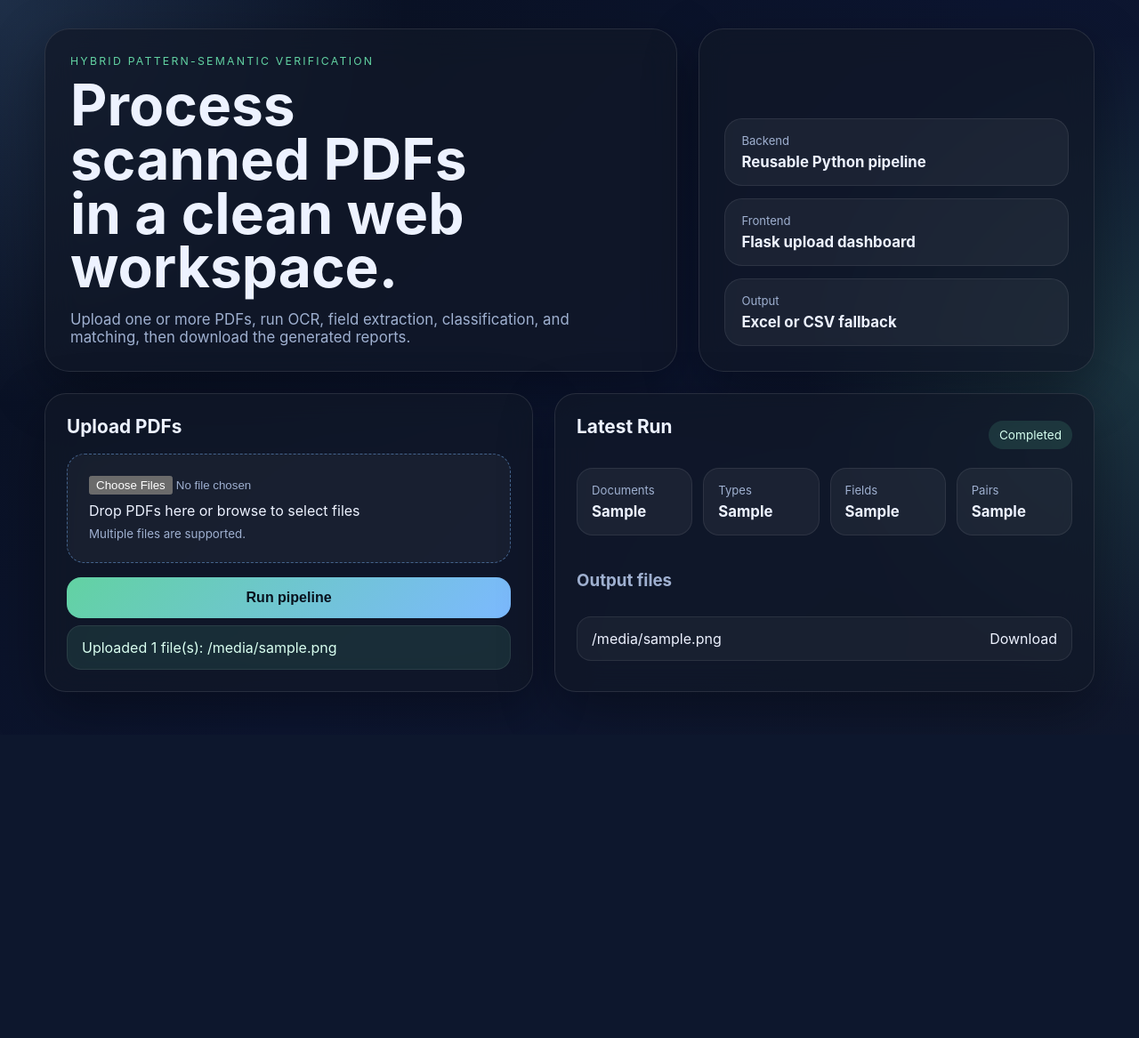
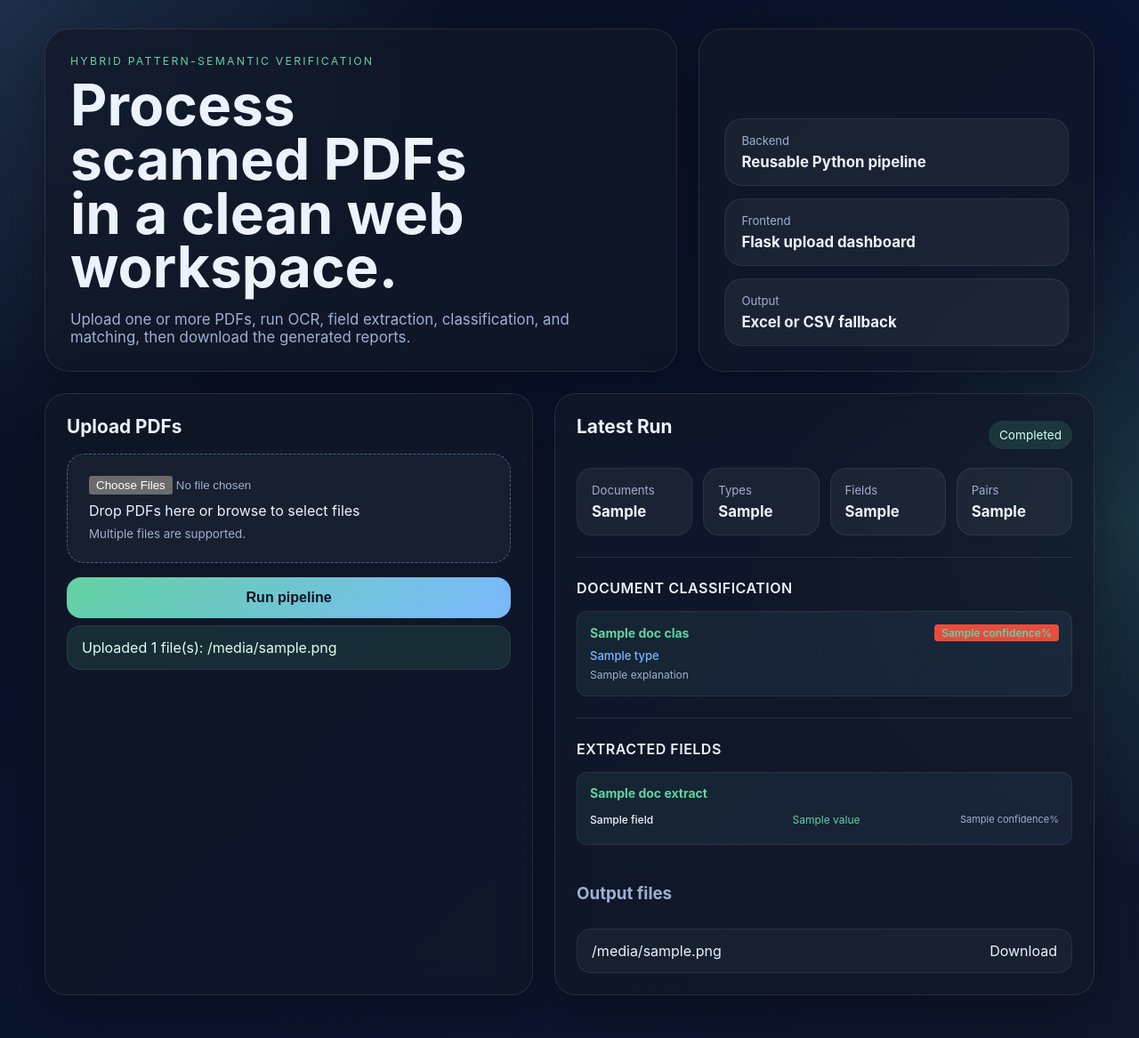
Before and after one commit to AninditaGarai/intelligent_document_automation-main, a Flask app: template intelligent_document_automation-main/templates/index.html in a window 1280 px wide. Shown: the whole page at 89% size. Before the commit the page ends 780 px from the top, so only its background shows below. Run offline with Flask 3, Linux system fonts and the light colour scheme; the template is opened without the code that fills it: most values are stand-ins (such as "Sample title", 1, 10 or a date in 2020).

Commit message:
Fix backend: improve metrics calculation, add field extraction display, and enhance UI with detailed extraction results

```diff
--- a/intelligent_document_automation-main/static/styles.css
+++ b/intelligent_document_automation-main/static/styles.css
@@ -258,3 +258,124 @@ button {
     max-width: none;
   }
 }
+
+/* Details Section Styling */
+.details-section {
+  margin-top: 24px;
+  padding-top: 24px;
+  border-top: 1px solid var(--panel-border);
+}
+
+.details-section h3 {
+  margin: 0 0 16px 0;
+  font-size: 16px;
+  font-weight: 600;
+  color: var(--text);
+  text-transform: uppercase;
+  letter-spacing: 0.5px;
+}
+
+.details-grid {
+  display: grid;
+  grid-template-columns: repeat(auto-fit, minmax(300px, 1fr));
+  gap: 12px;
+  margin-bottom: 24px;
+}
+
+.detail-card {
+  background: linear-gradient(135deg, rgba(98, 210, 162, 0.08), rgba(124, 185, 255, 0.08));
+  border: 1px solid rgba(255, 255, 255, 0.08);
+  border-radius: 12px;
+  padding: 14px;
+  transition: all 0.2s ease;
+}
+
+.detail-card:hover {
+  background: linear-gradient(135deg, rgba(98, 210, 162, 0.12), rgba(124, 185, 255, 0.12));
+  border-color: rgba(255, 255, 255, 0.15);
+}
+
+.detail-header {
+  display: flex;
+  justify-content: space-between;
+  align-items: center;
+  margin-bottom: 8px;
+  gap: 8px;
+}
+
+.detail-header strong {
+  color: var(--accent);
+  font-size: 14px;
+  flex: 1;
+  overflow: hidden;
+  text-overflow: ellipsis;
+  white-space: nowrap;
+}
+
+.confidence-badge {
+  font-size: 12px;
+  font-weight: 600;
+  padding: 2px 8px;
+  border-radius: 4px;
+  background-color: rgba(98, 210, 162, 0.2);
+  color: var(--accent);
+  white-space: nowrap;
+}
+
+.detail-type {
+  margin: 4px 0;
+  font-size: 13px;
+  color: var(--accent-2);
+  font-weight: 500;
+}
+
+.detail-explanation {
+  margin: 6px 0 0 0;
+  font-size: 12px;
+  color: var(--muted);
+  line-height: 1.4;
+}
+
+.field-list {
+  list-style: none;
+  margin: 8px 0 0 0;
+  padding: 0;
+  font-size: 12px;
+}
+
+.field-list li {
+  display: flex;
+  justify-content: space-between;
+  align-items: center;
+  gap: 8px;
+  padding: 6px 0;
+  border-bottom: 1px solid rgba(255, 255, 255, 0.05);
+  margin-bottom: 4px;
+}
+
+.field-list li:last-child {
+  border-bottom: none;
+  margin-bottom: 0;
+}
+
+.field-name {
+  font-weight: 500;
+  color: var(--text);
+  flex: 0 0 auto;
+}
+
+.field-value {
+  flex: 1;
+  text-align: right;
+  color: var(--accent);
+  overflow: hidden;
+  text-overflow: ellipsis;
+  white-space: nowrap;
+  max-width: 120px;
+}
+
+.field-confidence {
+  font-size: 11px;
+  color: var(--muted);
+  flex: 0 0 auto;
+}
--- a/intelligent_document_automation-main/templates/index.html
+++ b/intelligent_document_automation-main/templates/index.html
@@ -70,6 +70,50 @@
             <div class="metric"><span>Pairs</span><strong>{{ result.summary.document_pairs_matched }}</strong></div>
           </div>
 
+          {% if result.classification_details %}
+          <div class="details-section">
+            <h3>Document Classification</h3>
+            <div class="details-grid">
+              {% for doc_class in result.classification_details %}
+              <div class="detail-card">
+                <div class="detail-header">
+                  <strong>{{ doc_class.name }}</strong>
+                  <span class="confidence-badge" style="background-color: {% if doc_class.confidence >= 80 %}#27ae60{% elif doc_class.confidence >= 60 %}#f39c12{% else %}#e74c3c{% endif %};">
+                    {{ doc_class.confidence }}%
+                  </span>
+                </div>
+                <p class="detail-type">{{ doc_class.type }}</p>
+                <p class="detail-explanation">{{ doc_class.explanation }}</p>
+              </div>
+              {% endfor %}
+            </div>
+          </div>
+          {% endif %}
+
+          {% if result.extraction_details %}
+          <div class="details-section">
+            <h3>Extracted Fields</h3>
+            <div class="details-grid">
+              {% for doc_extract in result.extraction_details %}
+              <div class="detail-card">
+                <div class="detail-header">
+                  <strong>{{ doc_extract.name }}</strong>
+                </div>
+                <ul class="field-list">
+                  {% for field in doc_extract.fields %}
+                  <li>
+                    <span class="field-name">{{ field.name }}</span>
+                    <span class="field-value">{{ field.value }}</span>
+                    <span class="field-confidence">{{ field.confidence }}%</span>
+                  </li>
+                  {% endfor %}
+                </ul>
+              </div>
+              {% endfor %}
+            </div>
+          </div>
+          {% endif %}
+
           <div class="file-list">
             <h3>Output files</h3>
             {% for item in result.output_items %}
--- a/intelligent_document_automation-main/web_app.py
+++ b/intelligent_document_automation-main/web_app.py
@@ -84,6 +84,36 @@ def index():
                 for file_path in result.get("output_files", [])
             ]
 
+            # Prepare detailed extraction results for display
+            extraction_details = []
+            if result.get("extracted_fields"):
+                for doc_name, fields in result["extracted_fields"].items():
+                    doc_extraction = {"name": doc_name, "fields": []}
+                    if isinstance(fields, dict):
+                        for field_name, field_data in fields.items():
+                            if isinstance(field_data, dict) and field_data.get('confidence', 0) > 0:
+                                doc_extraction["fields"].append({
+                                    "name": field_name.replace('_', ' ').title(),
+                                    "value": field_data.get(list(field_data.keys())[0]),
+                                    "confidence": field_data.get("confidence", 0)
+                                })
+                    if doc_extraction["fields"]:
+                        extraction_details.append(doc_extraction)
+            result["extraction_details"] = extraction_details
+
+            # Prepare classification details for display
+            classification_details = []
+            if result.get("classifications"):
+                for doc_name, classification in result["classifications"].items():
+                    if isinstance(classification, dict) and classification.get("confidence", 0) > 0:
+                        classification_details.append({
+                            "name": doc_name,
+                            "type": classification.get("document_type", "Unknown"),
+                            "confidence": classification.get("confidence", 0),
+                            "explanation": classification.get("explanation", "")
+                        })
+            result["classification_details"] = classification_details
+
             cleanup_previous_runs()
 
     return render_template(
```
Also changed, not shown: intelligent_document_automation-main/src/pipeline.py (+56 -10 lines).
